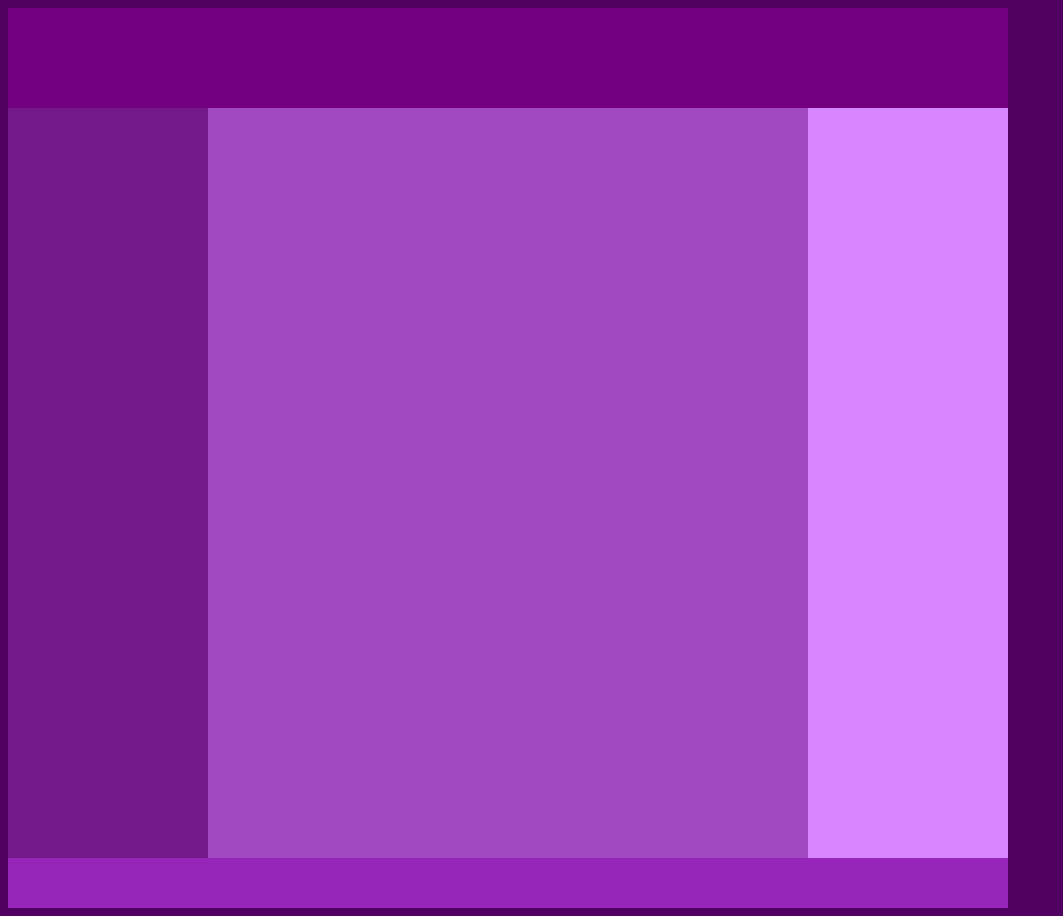
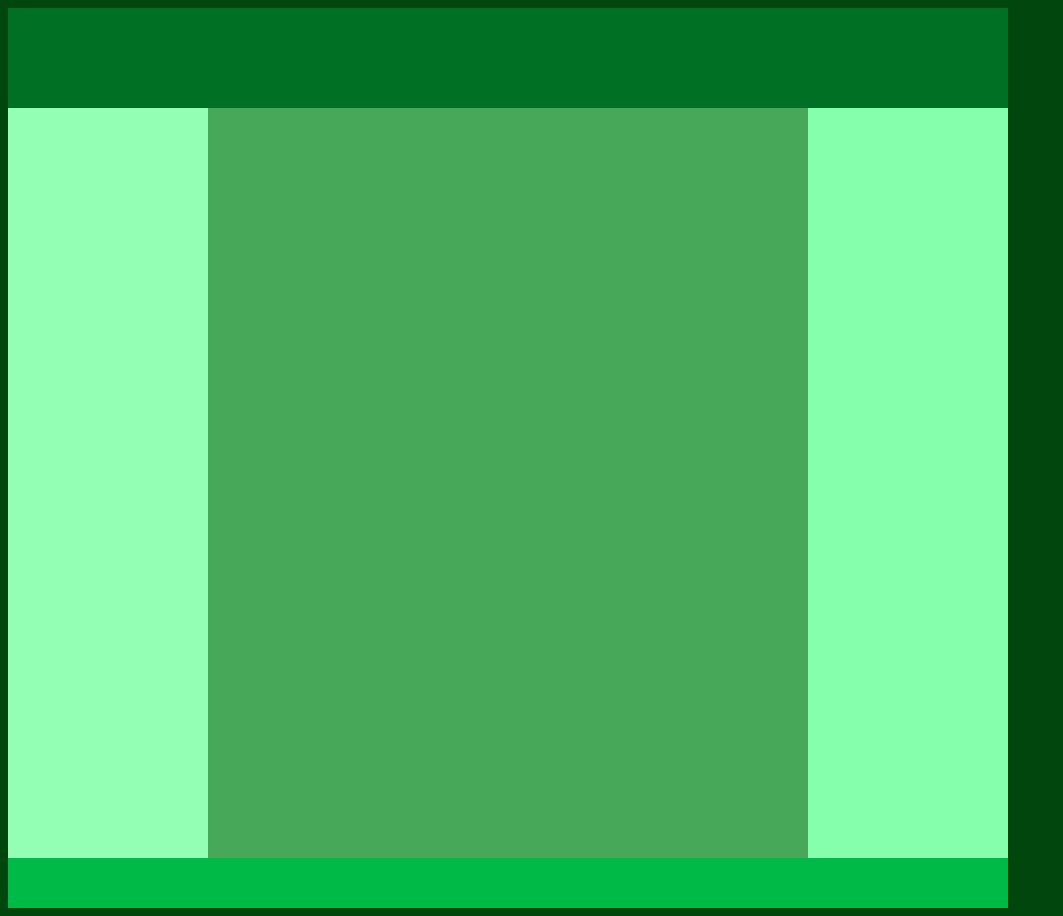
Before and after one commit to maiaraxz/site, a plain HTML site: page agrinho.html in a window 1280 px wide. Shown: the whole page, without its empty margins (0-1063 px from the left). Drawn offline with Linux system fonts and the light colour scheme.

Commit message:
Update agrinho.html

```diff
--- a/agrinho.html
+++ b/agrinho.html
@@ -1,9 +1,10 @@
+
 <!DOCTYPE html>
 <html lang="PT-BR">
   <head>
       <style>
           body{
-            background-color:#4f0061 ;
+            background-color:#01460d ;
           }
           .site{
             width:1000px;
@@ -12,36 +13,36 @@
           .header{
             width:inherit;
             height:100px;
-            background-color:#720081;
+            background-color:#007025;
           }
           .main{
             width:inherit;
             height:750px;
-            background-color:#bb56ff;
+            background-color:#00ae3d;
           }
           .footer{
             width:inherit;
             height:50px;
-            background-color:#9625b9;
+            background-color:#00ba47;
           }
           .esquerda{
             width:200px;
             height:inherit;
-            background-color:#d786ff;
+            background-color:#86ffac;
             display:inline-block;
             float:right;
           }
           .centro{
             width:600px;
             height:inherit;
-            background-color:rgb(162, 73, 194);
+            background-color:rgb(71, 168, 90);
             display:inline-block;
             float:right;
           }
           .direita{
             width:200px;
             height:inherit;
-            background-color:#73198a;
+            background-color:#92ffb4;
             display:inline-block;
             float:right;
           }
```
